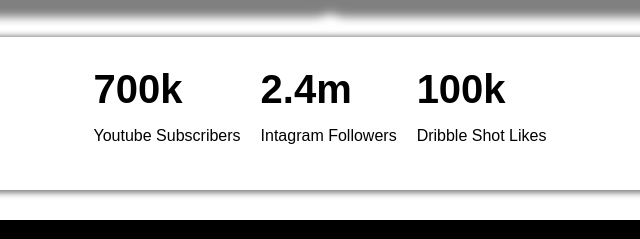
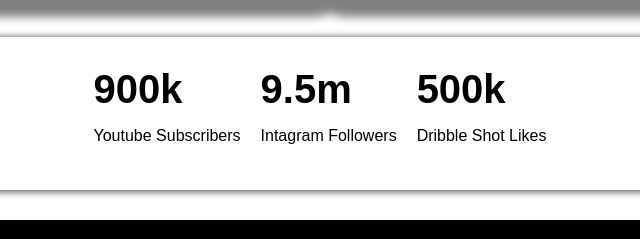
Before and after one commit to akdasali/simple-food-website, a plain HTML site: page index.html in a window 1280 px wide. Shown: the part 1635-1874 px from the top of the page, 320-960 px from the left. Drawn offline with Linux system fonts and the light colour scheme; a web font is replaced by a local one.

Commit message:
likes update

```diff
--- a/index.html
+++ b/index.html
@@ -91,15 +91,15 @@
 
         <div class="likes">
           <div class="likes-child-1">
-            <h3>700k</h3>
+            <h3>900k</h3>
             <p>Youtube Subscribers</p>
           </div>
           <div class="likes-child-2">
-            <h3>2.4m</h3>
+            <h3>9.5m</h3>
             <p>Intagram Followers</p>
           </div>
           <div class="likes-child-3">
-            <h3>100k</h3>
+            <h3>500k</h3>
             <p>Dribble Shot Likes</p>
           </div>
         </div>
@@ -111,5 +111,7 @@
         <p>Eat healthy to live healthy. Live healthy to live happily.</p>
       </div>
     </footer>
+    <div>
+
   </body>
 </html>
```
